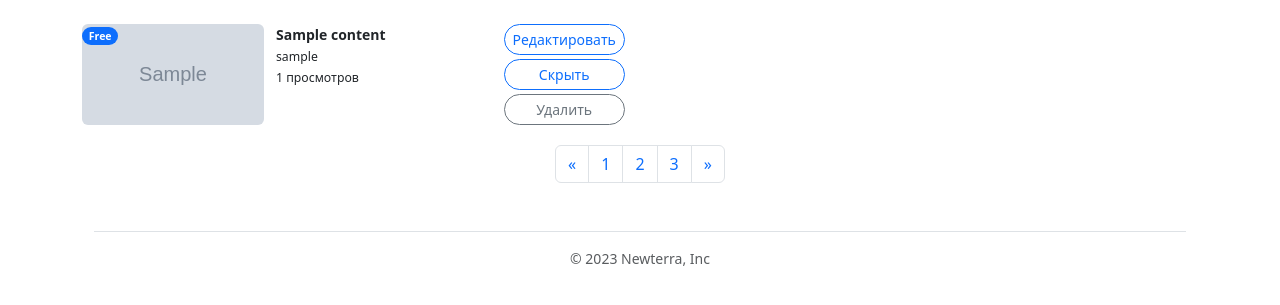
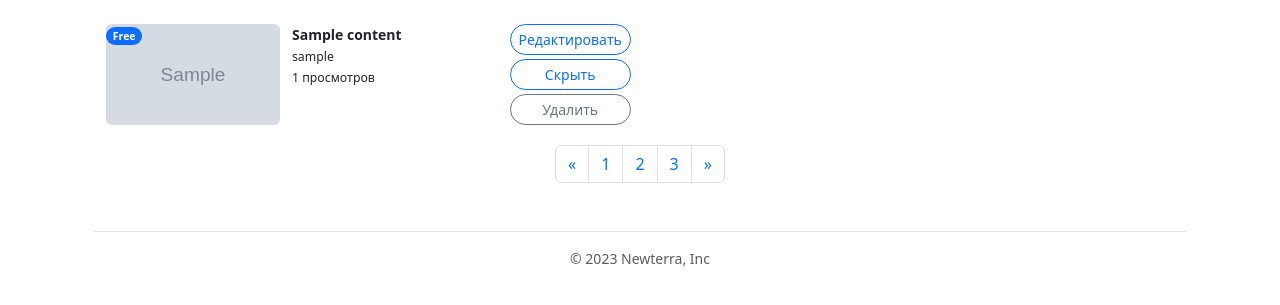
Before and after one commit to NewterraV/content_selling_platform, a Django app: page /content/ in a window 1280 px wide. Shown: the part 55-360 px from the top of the page. Run offline with Django 4.2, Linux system fonts and the light colour scheme; a user stored in the database is signed in; tables that the repository leaves empty hold one stand-in row (values such as "Sample post"); grey boxes marked "Sample" are stand-in pictures; parts of the project's set-up code (start-up, migrations or seed data) failed here and were passed over; some libraries are stand-ins or nearby versions.

Commit message:
BugFix 5

```diff
--- a/content/templates/content/content_detail.html
+++ b/content/templates/content/content_detail.html
@@ -114,7 +114,7 @@
                                 {% include 'content/includes/inc_badge.html' %}
                             </div>
                             <div class="col-md-7">
-                                <p class="card-title fw-bold ">{{ content.title|truncatechars:40 }}</p>
+                                <p class="card-title fw-bold ">{{ content.title|truncatechars:35 }}</p>
                                 <small class="fw-light">{{ content.owner.username }}</small>
                                 <p><small
                                         class="fw-light">{{ content.view_count }}
--- a/content/templates/content/content_list.html
+++ b/content/templates/content/content_list.html
@@ -2,7 +2,7 @@
 {% load templatetags %}
 
 {% block content %}
-    <div class="container">
+    <div class="container gx-5">
         <div class="row row-cols-1 row-cols-md-2 gx-5 gy-2">
             {% for content in object_list %}
                 <div class="mb-1" href="">
```
Also changed, not shown: users/templates/users/user_detail.html (+5 -3 lines).
